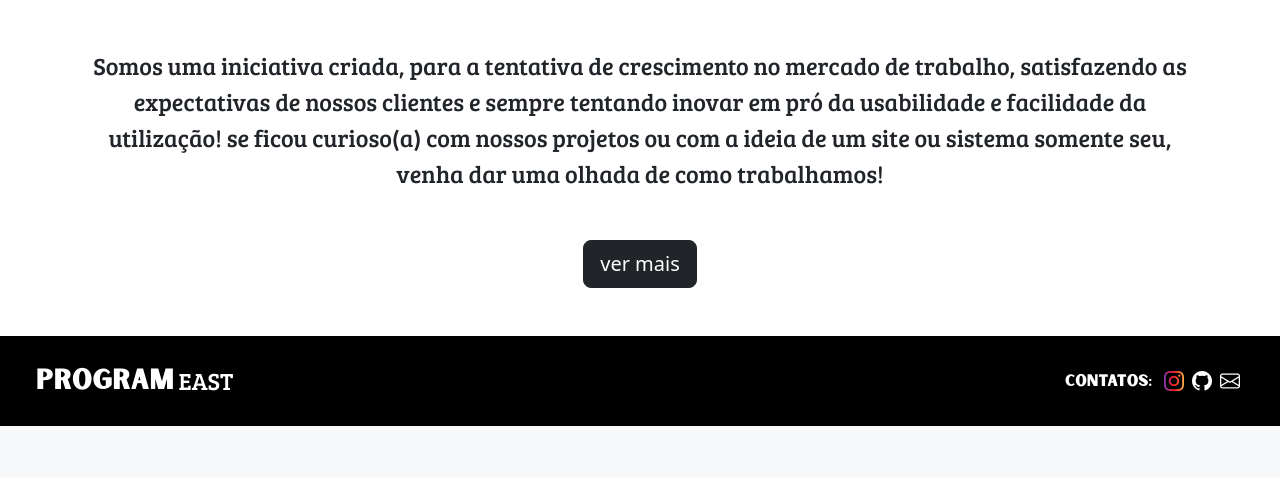
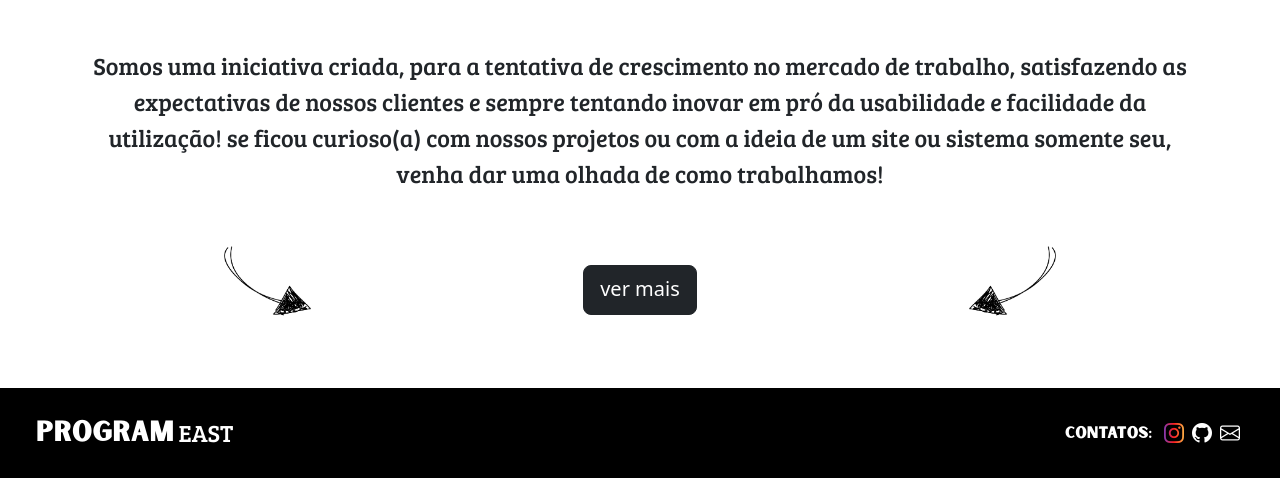
Before and after one commit to ProgramEast/portfolio, a PHP site: page / in a window 1280 px wide. Shown: the part 3111-3589 px from the top of the page. Before the commit the page ends 3537 px from the top, so only its background shows below. Run offline with PHP 8.4, Linux system fonts and the light colour scheme.

Commit message:
feat: adicionando setas no final

```diff
--- a/css/style.css
+++ b/css/style.css
@@ -233,3 +233,7 @@
     align-items: center;
     background-color: #833ab4;
 }
+
+#ver-mais{
+    height: 50px;
+}
--- a/index.html
+++ b/index.html
@@ -148,7 +148,8 @@
                     <h2>Site de Academia</h2>
                 </div>
 
-                <img src="" alt="oiiiiiiiiiiiiiiiiiiiiiiiiiiiiiiiiiiiiiiiiiiiiiiiiiiiiiiiiiiiiiiiiiiiiiiiiiiiiiiiiiiiiiii"></img>
+                <img src=""
+                    alt="oiiiiiiiiiiiiiiiiiiiiiiiiiiiiiiiiiiiiiiiiiiiiiiiiiiiiiiiiiiiiiiiiiiiiiiiiiiiiiiiiiiiiiii"></img>
 
                 <button>Confira!</button>
             </div>
@@ -278,8 +279,10 @@
             se ficou curioso(a) com nossos projetos ou com a ideia de um site ou sistema somente seu, venha dar uma
             olhada
             de como trabalhamos!</p>
-        <div class="w-100 d-flex justify-content-center mt-5">
-            <a class="btn btn-lg btn-dark bree-serif">ver mais</a>
+        <div class="w-100 d-flex justify-content-around align-items-center mt-5">
+            <img src="img/seta.png" height="100px">
+            <a class="btn btn-lg btn-dark bree-serif" id="ver-mais">ver mais</a>
+            <img src="img/seta-2.png" height="100px">
         </div>
     </div>
 
```
Also changed, not shown: img/seta-2.png (added), img/seta.png (added).
